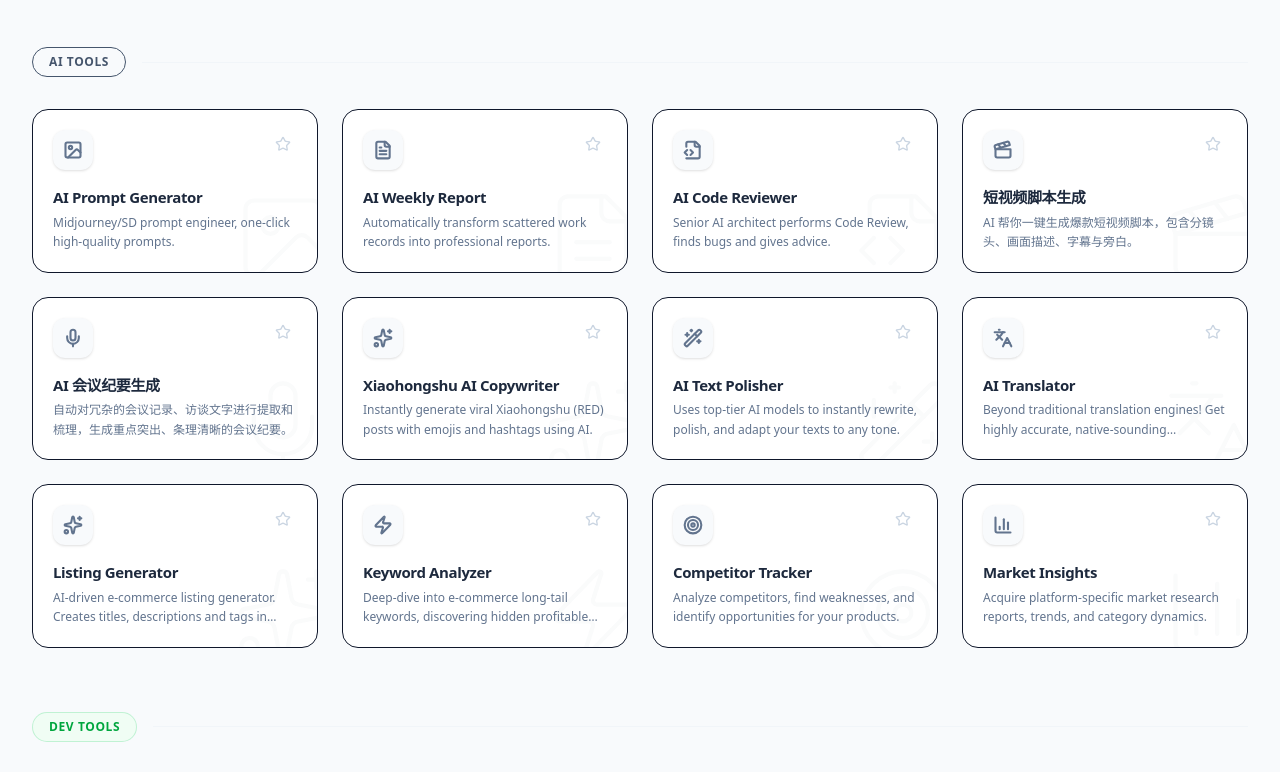
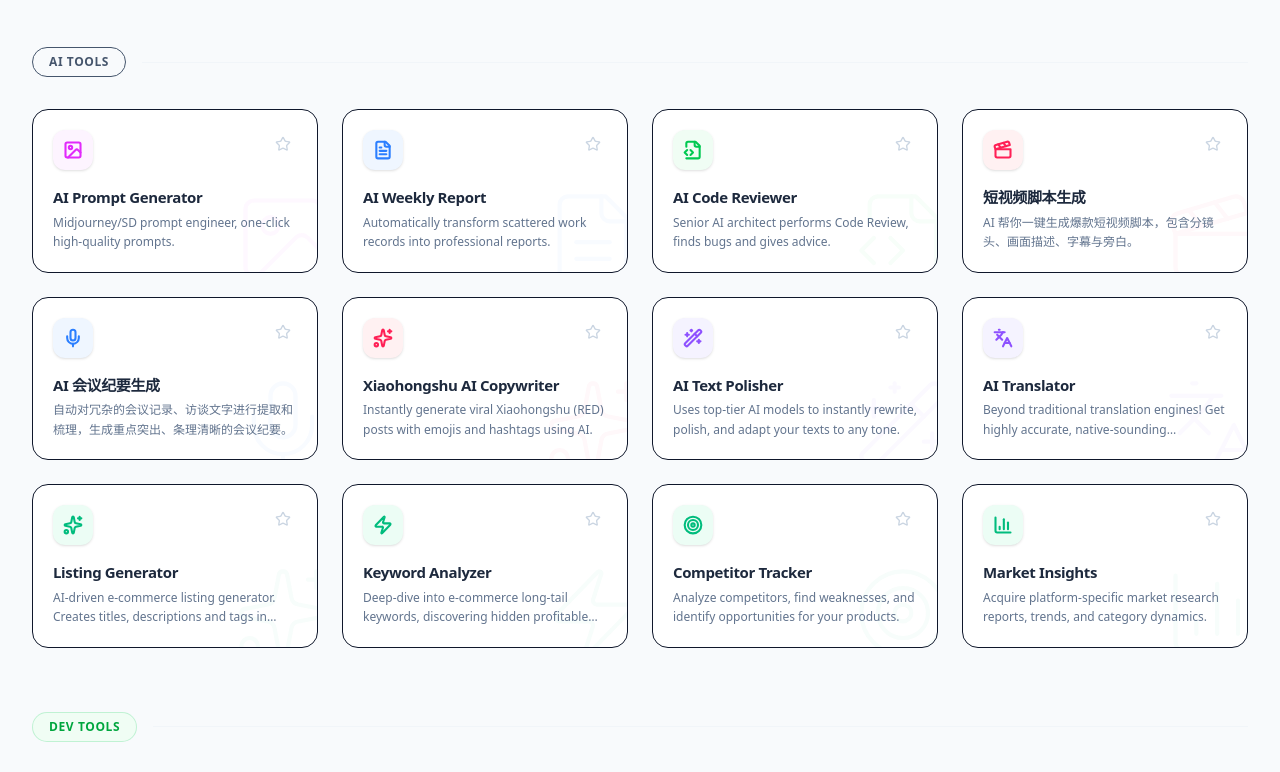
Before and after one commit to lwj-wxy/toolorbit, a React (Vite) app: page / in a window 1280 px wide. Shown: the part 2440-3212 px from the top of the page. Built offline with nearby package versions, Linux system fonts and the light colour scheme.

Commit message:
feat(ui): Refactor tool card and menu styling
Introduce dynamic color mapping for tool cards and dropdown menus based on tool category. This provides a more visually consistent and engaging user experience.

```diff
--- a/src/components/Layout.tsx
+++ b/src/components/Layout.tsx
@@ -131,17 +131,44 @@
               <div className="absolute top-[64px] left-[-30px] w-[600px] bg-white/95 dark:bg-slate-900/95 backdrop-blur-md border border-slate-200/80 dark:border-slate-800/80 shadow-[0_10px_30px_-10px_rgba(0,0,0,0.1)] rounded-b-xl opacity-0 invisible group-hover:opacity-100 group-hover:visible transition-all duration-200 transform origin-top -translate-y-1 group-hover:translate-y-0 z-50 overflow-hidden">
                 <div className="p-3">
                   <div className="grid grid-cols-2 gap-2">
-                    {TOOLS.filter(t => t.category === 'AI 工具').map(tool => (
+                    {TOOLS.filter(t => t.category === 'AI 工具').map(tool => {
+                      const color = tool.color || 'violet';
+                      const bgClassMap: Record<string, string> = {
+                        emerald: 'bg-emerald-100 dark:bg-emerald-900/40 text-emerald-600 dark:text-emerald-400 hover:border-emerald-100 dark:hover:border-emerald-800/50 hover:bg-emerald-50 dark:hover:bg-emerald-900/20 group-hover/item:text-emerald-700 dark:group-hover/item:text-emerald-400',
+                        blue: 'bg-blue-100 dark:bg-blue-900/40 text-blue-600 dark:text-blue-400 hover:border-blue-100 dark:hover:border-blue-800/50 hover:bg-blue-50 dark:hover:bg-blue-900/20 group-hover/item:text-blue-700 dark:group-hover/item:text-blue-400',
+                        violet: 'bg-violet-100 dark:bg-violet-900/40 text-violet-600 dark:text-violet-400 hover:border-violet-100 dark:hover:border-violet-800/50 hover:bg-violet-50 dark:hover:bg-violet-900/20 group-hover/item:text-violet-700 dark:group-hover/item:text-violet-400',
+                        amber: 'bg-amber-100 dark:bg-amber-900/40 text-amber-600 dark:text-amber-400 hover:border-amber-100 dark:hover:border-amber-800/50 hover:bg-amber-50 dark:hover:bg-amber-900/20 group-hover/item:text-amber-700 dark:group-hover/item:text-amber-400',
+                        rose: 'bg-rose-100 dark:bg-rose-900/40 text-rose-600 dark:text-rose-400 hover:border-rose-100 dark:hover:border-rose-800/50 hover:bg-rose-50 dark:hover:bg-rose-900/20 group-hover/item:text-rose-700 dark:group-hover/item:text-rose-400',
+                        green: 'bg-green-100 dark:bg-green-900/40 text-green-600 dark:text-green-400 hover:border-green-100 dark:hover:border-green-800/50 hover:bg-green-50 dark:hover:bg-green-900/20 group-hover/item:text-green-700 dark:group-hover/item:text-green-400',
+                        orange: 'bg-orange-100 dark:bg-orange-900/40 text-orange-600 dark:text-orange-400 hover:border-orange-100 dark:hover:border-orange-800/50 hover:bg-orange-50 dark:hover:bg-orange-900/20 group-hover/item:text-orange-700 dark:group-hover/item:text-orange-400',
+                        pink: 'bg-pink-100 dark:bg-pink-900/40 text-pink-600 dark:text-pink-400 hover:border-pink-100 dark:hover:border-pink-800/50 hover:bg-pink-50 dark:hover:bg-pink-900/20 group-hover/item:text-pink-700 dark:group-hover/item:text-pink-400',
+                        fuchsia: 'bg-fuchsia-100 dark:bg-fuchsia-900/40 text-fuchsia-600 dark:text-fuchsia-400 hover:border-fuchsia-100 dark:hover:border-fuchsia-800/50 hover:bg-fuchsia-50 dark:hover:bg-fuchsia-900/20 group-hover/item:text-fuchsia-700 dark:group-hover/item:text-fuchsia-400',
+                        indigo: 'bg-indigo-100 dark:bg-indigo-900/40 text-indigo-600 dark:text-indigo-400 hover:border-indigo-100 dark:hover:border-indigo-800/50 hover:bg-indigo-50 dark:hover:bg-indigo-900/20 group-hover/item:text-indigo-700 dark:group-hover/item:text-indigo-400'
+                      };
+                      const classes = bgClassMap[color] || bgClassMap.violet;
+                      const hoverBg = classes.split(' ').find(c => c.startsWith('hover:bg-')) || '';
+                      const hoverDarkBg = classes.split(' ').find(c => c.startsWith('dark:hover:bg-')) || '';
+                      const hoverBorder = classes.split(' ').find(c => c.startsWith('hover:border-')) || '';
+                      const hoverDarkBorder = classes.split(' ').find(c => c.startsWith('dark:hover:border-')) || '';
+                      const titleHover = classes.split(' ').find(c => c.startsWith('group-hover/item:text-')) || '';
+                      const titleDarkHover = classes.split(' ').find(c => c.startsWith('dark:group-hover/item:text-')) || '';
+
+                      const iconBg = classes.split(' ').find(c => c.startsWith('bg-')) || '';
+                      const iconDarkBg = classes.split(' ').find(c => c.startsWith('dark:bg-')) || '';
+                      const iconText = classes.split(' ').find(c => c.startsWith('text-')) || '';
+                      const iconDarkText = classes.split(' ').find(c => c.startsWith('dark:text-')) || '';
+
+                      return (
                         <Link
                           key={tool.id}
                           to={tool.path}
-                        className="group/item flex items-start gap-3 p-3 rounded-lg hover:bg-violet-50 dark:hover:bg-violet-900/20 transition-all border border-transparent hover:border-violet-100 dark:hover:border-violet-800/50"
+                          className={`group/item flex items-start gap-3 p-3 rounded-lg ${hoverBg} ${hoverDarkBg} transition-all border border-transparent ${hoverBorder} ${hoverDarkBorder}`}
                         >
-                        <div className="w-8 h-8 rounded-lg flex items-center justify-center flex-shrink-0 bg-violet-100 dark:bg-violet-900/40 text-violet-600 dark:text-violet-400 transition-colors">
+                          <div className={`w-8 h-8 rounded-lg flex items-center justify-center flex-shrink-0 ${iconBg} ${iconDarkBg} ${iconText} ${iconDarkText} transition-colors`}>
                             <tool.icon size={16} />
                           </div>
                           <div className="flex flex-col flex-1 min-w-0">
-                          <span className="text-[14px] font-bold text-slate-700 dark:text-slate-200 group-hover/item:text-violet-700 dark:group-hover/item:text-violet-400 truncate">
+                            <span className={`text-[14px] font-bold text-slate-700 dark:text-slate-200 ${titleHover} ${titleDarkHover} truncate transition-colors`}>
                               {t(`tools.${tool.id}.name`, { defaultValue: tool.name })}
                             </span>
                             <span className="text-[12px] text-slate-500 dark:text-slate-400 line-clamp-1 mt-0.5" title={t(`tools.${tool.id}.description`, { defaultValue: tool.description }) as string || ''}>
@@ -149,7 +176,8 @@
                             </span>
                           </div>
                         </Link>
-                    ))}
+                      );
+                    })}
                   </div>
                   <div className="mt-2 text-center">
                     <Link
--- a/src/pages/Home.tsx
+++ b/src/pages/Home.tsx
@@ -114,7 +114,21 @@
 const ToolCard = ({ tool, isPinned, togglePin, index }: { tool: ToolItem, isPinned: boolean, togglePin: (e: React.MouseEvent, id: string) => void, index?: number }) => {
   const { t } = useTranslation();
   const Icon = tool.icon;
-  const styles = getCategoryStyles(tool.category);
+  const color = tool.color || 'blue';
+
+  const styleMap: Record<string, any> = {
+    emerald: { border: 'border-emerald-500', title: 'text-emerald-600 dark:text-emerald-400', icon: 'text-emerald-500', bg: 'bg-emerald-50 dark:bg-emerald-900/30' },
+    blue: { border: 'border-blue-500', title: 'text-blue-600 dark:text-blue-400', icon: 'text-blue-500', bg: 'bg-blue-50 dark:bg-blue-900/30' },
+    violet: { border: 'border-violet-500', title: 'text-violet-600 dark:text-violet-400', icon: 'text-violet-500', bg: 'bg-violet-50 dark:bg-violet-900/30' },
+    amber: { border: 'border-amber-500', title: 'text-amber-600 dark:text-amber-400', icon: 'text-amber-500', bg: 'bg-amber-50 dark:bg-amber-900/30' },
+    rose: { border: 'border-rose-500', title: 'text-rose-600 dark:text-rose-400', icon: 'text-rose-500', bg: 'bg-rose-50 dark:bg-rose-900/30' },
+    green: { border: 'border-green-500', title: 'text-green-600 dark:text-green-400', icon: 'text-green-500', bg: 'bg-green-50 dark:bg-green-900/30' },
+    orange: { border: 'border-orange-500', title: 'text-orange-600 dark:text-orange-400', icon: 'text-orange-500', bg: 'bg-orange-50 dark:bg-orange-900/30' },
+    pink: { border: 'border-pink-500', title: 'text-pink-600 dark:text-pink-400', icon: 'text-pink-500', bg: 'bg-pink-50 dark:bg-pink-900/30' },
+    fuchsia: { border: 'border-fuchsia-500', title: 'text-fuchsia-600 dark:text-fuchsia-400', icon: 'text-fuchsia-500', bg: 'bg-fuchsia-50 dark:bg-fuchsia-900/30' },
+    indigo: { border: 'border-indigo-500', title: 'text-indigo-600 dark:text-indigo-400', icon: 'text-indigo-500', bg: 'bg-indigo-50 dark:bg-indigo-900/30' }
+  };
+  const styles = styleMap[color] || styleMap.blue;
 
   return (
     <motion.div
```
Lines whose indentation alone changed are shown as unchanged.
